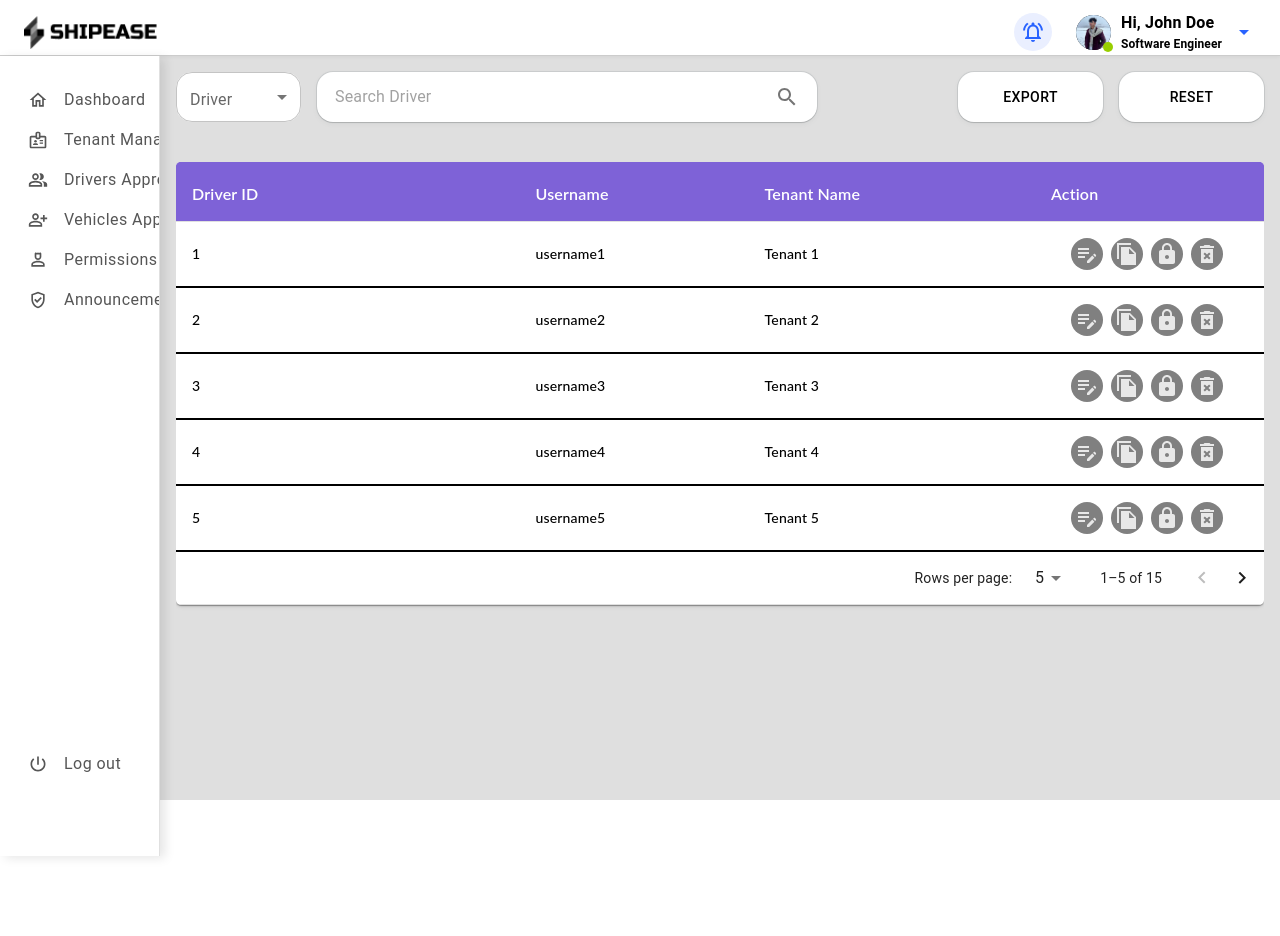
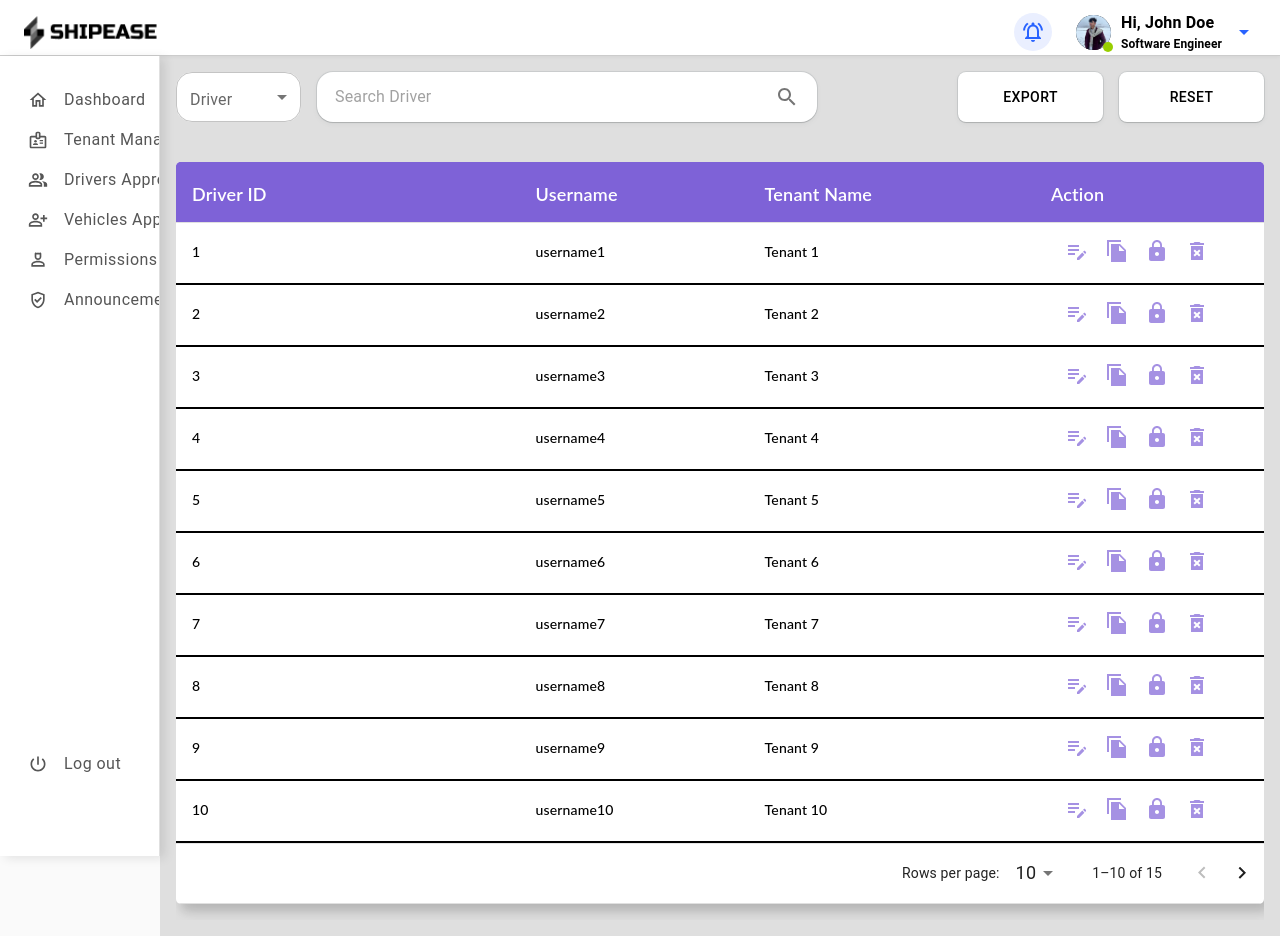
Before and after one commit to Final-Year-Project-ShipEase/shipease-frontend, a React (Create React App) app: page /approval/drivers in a window 1280 px wide. Before the commit the page ends 800 px from the top, so only its background shows below. Built offline with nearby package versions, Linux system fonts and the light colour scheme.

Commit message:
FYP-21 Table Design Adjusted

```diff
--- a/src/admin/pages/driversApproval/components/rolesActionColumn.jsx
+++ b/src/admin/pages/driversApproval/components/rolesActionColumn.jsx
@@ -10,10 +10,8 @@ const CustomIconButton = ({ children, onClick, color }) => {
     <IconButton
       onClick={onClick}
       style={{
-        borderRadius: '50%',
         width: 32,
         height: 32,
-        backgroundColor: color || 'grey',
         margin: '0 4px',
       }}
     >
@@ -50,24 +48,27 @@ const RolesActionColumn = ({ value }) => {
         alignItems: 'center',
         width: '100%',
         height: '100%',
-        padding: '8px 11px 8px 16px',
+        padding: '4px 8px 8px 6px',
       }}
     >
       <CustomIconButton>
-        <EditNoteIcon style={{ color: '#e8e8e8' }} onClick={handleEdit} />
+        <EditNoteIcon style={{ color: '#7E62D7B2' }} onClick={handleEdit} />
       </CustomIconButton>
       <CustomIconButton>
-        <FileCopySharpIcon style={{ color: '#e8e8e8' }} onClick={handleCopy} />
+        <FileCopySharpIcon
+          style={{ color: '#7E62D7B2' }}
+          onClick={handleCopy}
+        />
       </CustomIconButton>
       <CustomIconButton
         onClick={handleLockClick}
         color={isLockClicked ? '#e196a3' : 'grey'}
       >
-        <LockIcon style={{ color: isLockClicked ? '#6B1137' : '#e8e8e8' }} />
+        <LockIcon style={{ color: isLockClicked ? '#6B1137' : '#7E62D7B2' }} />
       </CustomIconButton>
       <CustomIconButton>
         <DeleteForeverSharpIcon
-          style={{ color: '#e8e8e8' }}
+          style={{ color: '#7E62D7B2' }}
           onClick={handleDelete}
         />
       </CustomIconButton>
--- a/src/admin/pages/driversApproval/components/table/table.jsx
+++ b/src/admin/pages/driversApproval/components/table/table.jsx
@@ -59,6 +59,7 @@ function EnhancedTableHead(props) {
           color: theme.typography.tableHeader.color,
           fontFamily: theme.typography.tableHeader.fontFamily,
           height: '60px',
+          borderTopRadius: '15px',
         }}
       >
         {columns.map((column) => (
@@ -126,7 +127,7 @@ export default function TableData({ columns, rows }) {
   const [page, setPage] = useState(0);
   const [visibleRows, setVisibleRows] = useState([]);
   const theme = useTheme();
-  const [rowsPerPage, setRowsPerPage] = useState(5);
+  const [rowsPerPage, setRowsPerPage] = useState(10);
 
   const handleRequestSort = (property) => {
     const isAsc = orderBy === property && order === 'asc';
@@ -156,12 +157,19 @@ export default function TableData({ columns, rows }) {
       <Grid justifyContent="center">
         <Grid item xs={12} md={12}>
           <Box sx={{ width: '100%', borderRadius: '20px 20px 20px 20px' }}>
-            <Paper sx={{ width: '100%', mb: 2, borderRadius: '5px' }}>
+            <Paper
+              sx={{
+                width: '100%',
+                mb: 2,
+                borderRadius: '5px',
+                boxShadow:
+                  '5px 7px 8px rgba(0, 0, 0, 0.1), 6px 8px 16px rgba(0, 0, 0, 0.1)',
+              }}
+            >
               <TableContainer
                 component="div"
                 sx={{
                   borderRadius: '5px',
-                  boxShadow: '0px 2px 5px rgba(0, 0, 0, 0.05)',
                   backgroundColor: theme.palette.table.body,
                 }}
               >
@@ -252,7 +260,16 @@ export default function TableData({ columns, rows }) {
                     sx={{
                       fontSize: theme.typography.tableHeader.fontSize,
                       width: '100%',
-                      paddingRight: '16px', // Add some right padding for better spacing
+                      borderBottomLeftRadius: '5px',
+                      borderBottomRightRadius: '5px',
+                      '& .MuiTablePagination-toolbar': {
+                        height: '60px',
+                        minHeight: '60px',
+                        maxHeight: '60px',
+                        borderTop: '1px solid rgba(0, 0, 0, 0.1)',
+                        borderBottomLeftRadius: '5px',
+                        borderBottomRightRadius: '5px',
+                      },
                     }}
                   />
                 </Table>
--- a/src/admin/pages/driversApproval/driversApproval.jsx
+++ b/src/admin/pages/driversApproval/driversApproval.jsx
@@ -1,12 +1,10 @@
 import React, { useState } from 'react';
-import { Box, TablePagination } from '@mui/material';
+import { Box } from '@mui/material';
 import PageHeader from './pageHeader';
 import TableData from './components/table/table';
 import { DriverColumns, dummyDriverData } from './_columns.js';
 
 const DriversApproval = () => {
-
-
   return (
     <Box
       sx={{
--- a/src/commons/buttons/headerButton.jsx
+++ b/src/commons/buttons/headerButton.jsx
@@ -2,7 +2,7 @@ import { useTheme } from '@material-ui/core';
 import { Button } from '@mui/material';
 import React from 'react';
 
-const HeaderButton = ({ text, onClick }) => {
+const HeaderButton = ({ text, onClick, type }) => {
   const theme = useTheme();
   return (
     <Button
@@ -20,7 +20,7 @@ const HeaderButton = ({ text, onClick }) => {
         backgroundColor: theme.palette.buttons.main,
         color: theme.palette.buttons.solidText,
         boxShadow: theme.palette.shadows.customButton1,
-        borderRadius: 4,
+        borderRadius: 2,
         '&:hover': {
           backgroundColor: theme.palette.primary.customButton1,
           boxShadow: `0 1px 1px 0 rgba(0, 0, 0, 0.12), 0 0 0 1px rgba(103, 110, 118, 0.16), 0 2px 5px 0 rgba(103, 110, 118, 0.08)`,
--- a/src/theme.js
+++ b/src/theme.js
@@ -49,7 +49,7 @@ const Theme = createTheme({
       fontWeight: 600,
     },
     tableHeader: {
-      fontSize: '16px',
+      fontSize: '18px',
       fontWeight: 600,
       color: '#FFFFFF',
       fontFamily: 'Lato',
```
